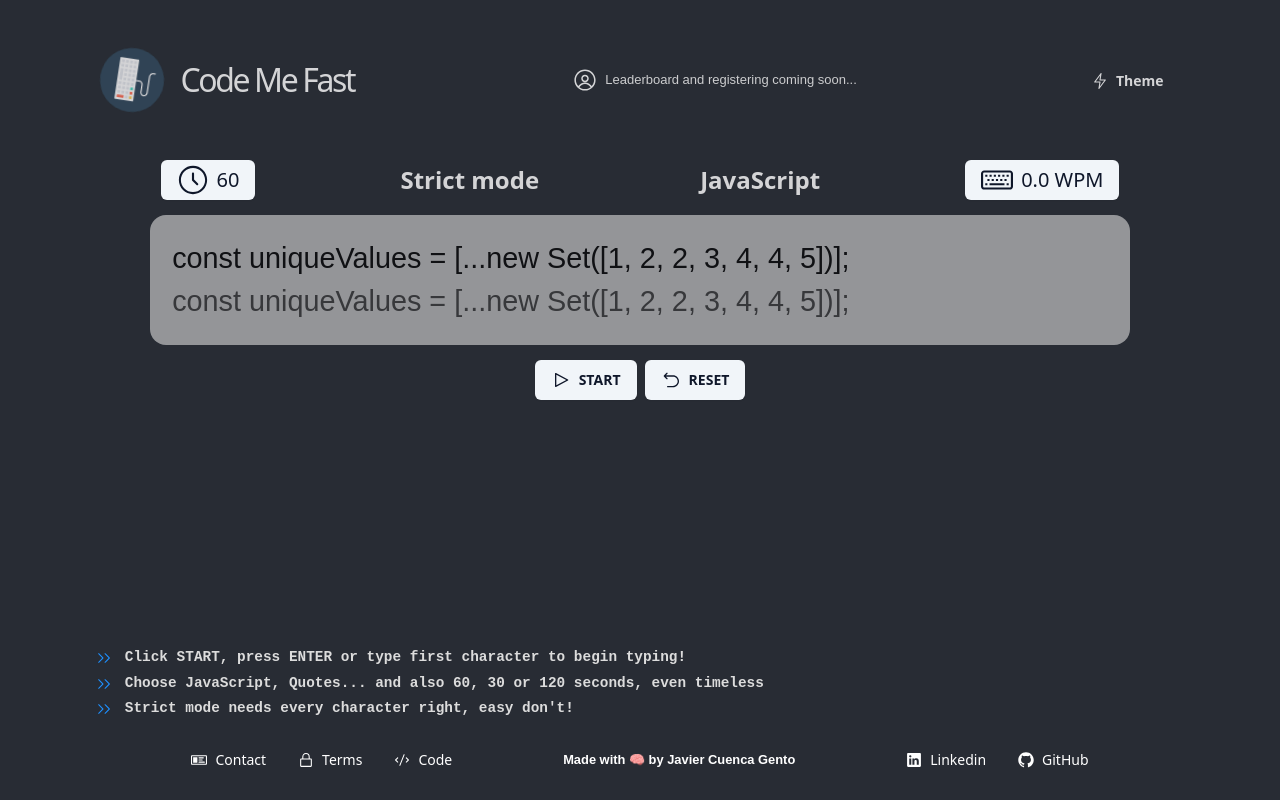
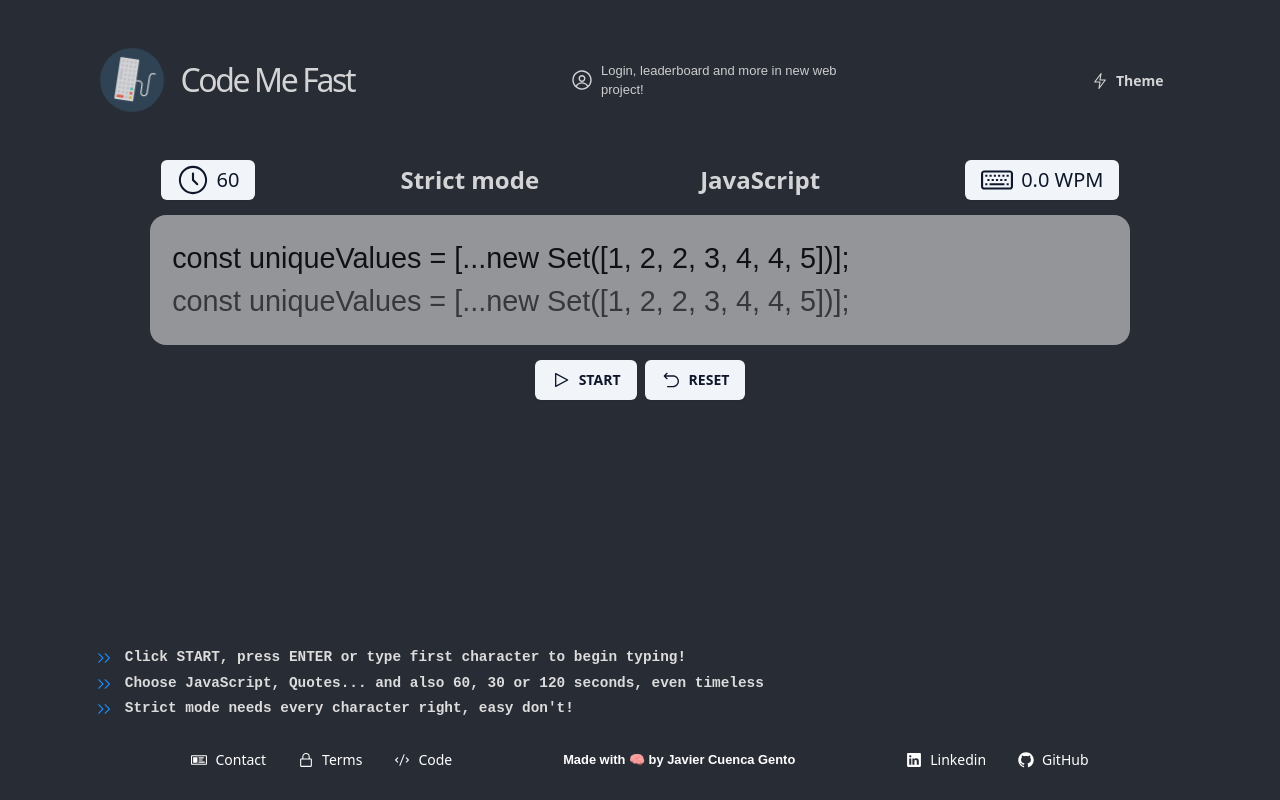
Before and after one commit to jcuencagento/code-me-fast, a React (Create React App) app: page / in a window 1280 px wide. Built offline with nearby package versions, Linux system fonts and the light colour scheme.

Commit message:
Link to Donkey Code

```diff
--- a/src/mycomponents/Header.jsx
+++ b/src/mycomponents/Header.jsx
@@ -14,8 +14,10 @@ function Header ({ theme, setTheme }) {
                 <h1> Code Me Fast </h1>
             </div>
             <div className={`leaderboard-${theme}`}>
-                <AvatarIcon className="mr-2 h-6 w-6" />
-                <p>Leaderboard and registering coming soon...</p>
+                <a href='https://donkey-code.vercel.app' rel="noreferrer" target="_blank" className={`leaderboard-${theme}`}>
+                    <AvatarIcon className="mr-2 h-6 w-6" />
+                    <p>Login, leaderboard and more in new web project!</p>
+                </a>
             </div>
             {/* <Button className="button-github" variant="ghost" onClick={() => { window.open(github_URL, '_blank') }}>
                 <GitHubLogoIcon className="mr-2 h-4 w-4" /> Login GitHub
--- a/src/mycomponents/Test.jsx
+++ b/src/mycomponents/Test.jsx
@@ -157,9 +157,7 @@ function Test ({ theme }) {
         return (
             <>
                 <span style={{ opacity: '0.6' }}>{oldText}</span>
-                <span style={lastCorrect ? { color: 'green' } : { color: 'red'}}>
-                    {prevChar}
-                </span>
+                <span style={lastCorrect ? { color: 'green' } : { color: 'red'}}>{prevChar}</span>
                 <span style={{ position: 'relative', display: 'inline-block', whiteSpace: 'pre-wrap' }}>
                     <span style={{ display: 'inline-block'}}>{currentChar}</span>
                     <span style={{
@@ -216,7 +214,7 @@ function Test ({ theme }) {
 
     /* Confetti */
     useEffect(() => {
-        if (!isActive && wpm > 60) {
+        if (!isActive && wpm > 40) {
             confetti({
                 particleCount: 650,
                 spread: 120,
--- a/src/styles/Header.css
+++ b/src/styles/Header.css
@@ -144,6 +144,13 @@
     align-items: center;
 }
 
+.leaderboard-dark:hover,
+.leaderboard-light:hover,
+.leaderboard-neutral:hover {
+    background-color: rgb(146, 77, 231);
+    border-radius: 10px;
+}
+
 .leaderboard-dark p {
     font-size: medium;
     color: whitesmoke;
```
Lines whose indentation alone changed are shown as unchanged.
